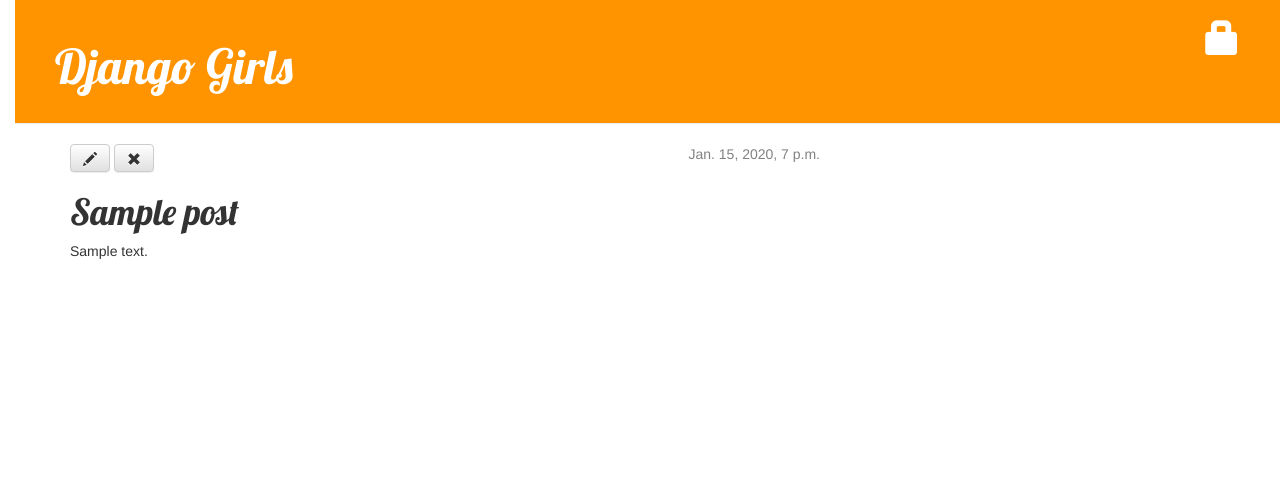
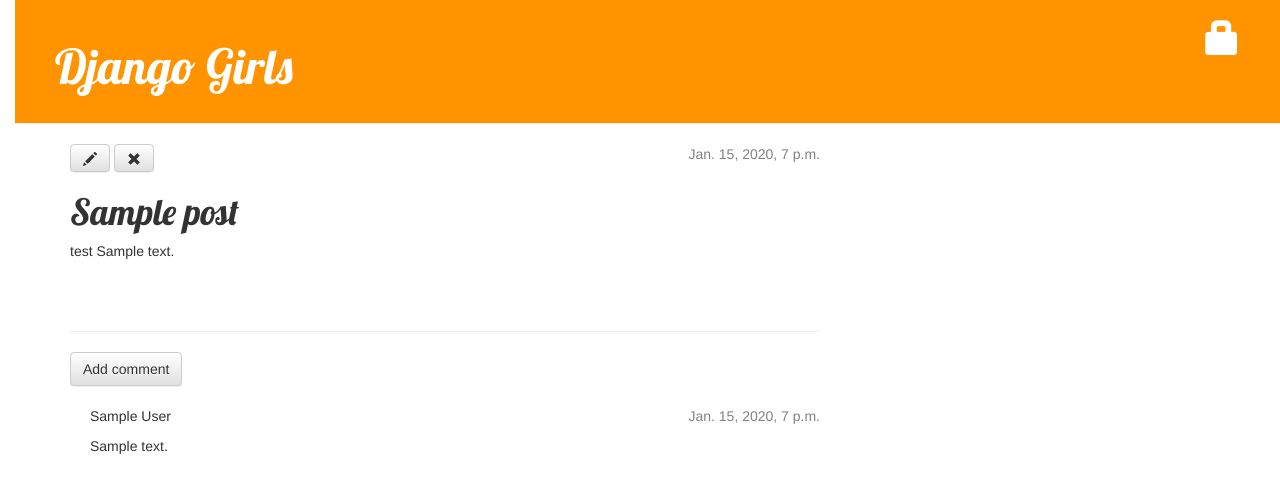
Before and after one commit to flyburi/django-study, a Django app: page /post/1/ in a window 1280 px wide. Shown: the top 493 px of the page. Run offline with Django 3.2, Linux system fonts and the light colour scheme; tables that the repository leaves empty hold one stand-in row (values such as "Sample post"); some libraries are stand-ins or nearby versions.

Commit message:
- Created Comment model and added comment feature.

```diff
--- a/blog/admin.py
+++ b/blog/admin.py
@@ -1,4 +1,5 @@
 from django.contrib import admin
-from .models import Post
+from .models import Post, Comment
 
 admin.site.register(Post)
+admin.site.register(Comment)
--- a/blog/models.py
+++ b/blog/models.py
@@ -14,3 +14,21 @@
 
 	def __str__(self):
 		return self.title
+
+	def approved_comments(self):
+		return self.comments.filter(approved_comment=True)
+
+
+class Comment(models.Model):
+	post = models.ForeignKey('blog.Post', related_name='comments')
+	author = models.CharField(max_length=200)
+	text = models.TextField()
+	created_date = models.DateTimeField(default=timezone.now)
+	approved_comment = models.BooleanField(default=False)
+
+	def approve(self):
+		self.approved_comment = True
+		self.save()
+
+	def __str__(self):
+		return self.text
--- a/blog/static/css/blog.css
+++ b/blog/static/css/blog.css
@@ -52,3 +52,7 @@
 .post h1 a, .post h1 a:visited {
     color: #000000;
 }
+
+.comment {
+    margin: 20px 0px 20px 20px;
+}
--- a/blog/templates/blog/post_detail.html
+++ b/blog/templates/blog/post_detail.html
@@ -12,6 +12,29 @@
         <a class="btn btn-default" href="{% url 'post_edit' pk=post.pk %}"><span class="glyphicon glyphicon-pencil"></span></a>
         <a class="btn btn-default" href="{% url 'post_remove' pk=post.pk %}"><span class="glyphicon glyphicon-remove"></span></a>
         <h1>{{ post.title }}</h1>
-        <p>{{ post.text|linebreaksbr }}</p>
+        <p> test {{ post.text|linebreaksbr }}</p>
     </div>
+
+    <hr>
+    <a class="btn btn-default" href="{%  url 'add_comment_to_post' pk=post.pk  %}">Add comment</a>
+    {% for comment in post.comments.all %}
+        {% if user.is_authenticated or comment.approved_comment %}
+        <div class="comment">
+            <div class="date">{{ comment.created_date }}</div>
+            {% if not comment.approved_comment %}
+                <a class="btn btn-default" href="{% url 'comment_remove' pk=comment.pk %}">
+                    <span class="glyphicon glyphicon-remove"></span>
+                </a>
+                <a class="btn btn-default" href="{% url 'comment_approve' pk=comment.pk %}">
+                    <span class="glyphicon glyphicon-ok"></span>
+                </a>
+            {% endif %}
+            <string>{{ comment.author }}</string>
+            <p>{{ comment.text | linebreaks }}</p>
+        </div>
+        {% endif %}
+    {% empty %}
+        <p>No comments here yet: </p>
+    {%  endfor%}
+
 {% endblock %}
--- a/blog/templates/blog/post_list.html
+++ b/blog/templates/blog/post_list.html
@@ -8,6 +8,7 @@
             </div>
             <h1><a href="{% url 'post_detail' pk=post.pk %}">{{ post.title }}</a></h1>
             <p>{{ post.text|linebreaksbr }}</p>
+            <a href="{%  url 'blog.views.post_detail' pk=post.pk %}">Comments: {{ post.approved_comments.count }}</a>
         </div>
     {% endfor %}
 {% endblock content %}
--- a/blog/urls.py
+++ b/blog/urls.py
@@ -8,4 +8,7 @@
     url(r'^drafts/$', views.post_draft_list, name='post_draft_list'),
     url(r'^post/(?P<pk>\d+)/publish/$', views.post_publish, name='post_publish'),
     url(r'^post/(?P<pk>[0-9]+)/remove/$', views.post_remove, name='post_remove'),
+    url(r'^post/(?P<pk>\d+)/comment/$', views.add_comment_to_post, name='add_comment_to_post'),
+    url(r'^comment/(?P<pk>\d+)/approve/$', views.comment_approve, name='comment_approve'),
+    url(r'^comment/(?P<pk>\d+)/remove/$', views.comment_remove, name='comment_remove'),
 ]
--- a/blog/views.py
+++ b/blog/views.py
@@ -1,8 +1,8 @@
 from django.shortcuts import render
 from django.utils import timezone
-from .models import Post
+from .models import Post, Comment
 from django.shortcuts import render, get_object_or_404
-from .forms import PostForm
+from .forms import PostForm, CommentForm
 from django.shortcuts import redirect
 from django.contrib.auth.decorators import login_required
 
@@ -61,3 +61,29 @@
     post = get_object_or_404(Post, pk=pk)
     post.delete()
     return redirect('blog.views.post_list')
+
+def add_comment_to_post(request, pk):
+    post = get_object_or_404(Post, pk=pk)
+    if request.method == 'POST':
+        form = CommentForm(request.POST)
+        if form.is_valid():
+            comment = form.save(commit=False)
+            comment.post = post
+            comment.save()
+            return redirect('blog.views.post_detail', pk=post.pk)
+    else :
+        form = CommentForm()
+    return render(request, 'blog/add_comment_to_post.html', {'form': form})
+
+@login_required
+def comment_approve(request, pk):
+    comment = get_object_or_404(Comment, pk=pk)
+    comment.approve()
+    return redirect('blog.views.post_detail', pk=comment.post.pk)
+
+@login_required
+def comment_remove(request, pk):
+    comment = get_object_or_404(Comment, pk=pk)
+    post_pk = comment.post.pk
+    comment.delete()
+    return redirect('blog.views.post_detail', pk=post_pk)
```
Also changed, not shown: blog/forms.py (+6 -1 lines), blog/templates/blog/add_comment_to_post.html (added, +9 -0 lines), blog/migrations/0002_comment.py (added).
